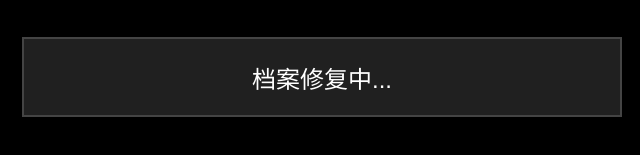
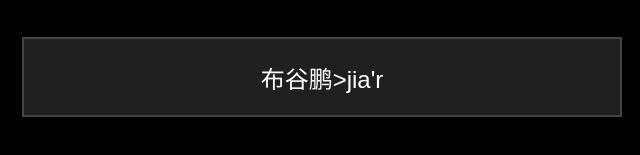
Before and after one commit to HONGYAN777888999/HONGYAN777888999.github.iomouzhu, a plain HTML site: page index.html in a window 1280 px wide. Shown: the part 443-598 px from the top of the page, 318-958 px from the left. Drawn offline with Linux system fonts and the light colour scheme.

Commit message:
Update index.html

```diff
--- a/index.html
+++ b/index.html
@@ -182,7 +182,7 @@
     <div id="main-menu">
         <div class="menu-option" id="option1">维多利塔·蒙莱德·西斯卡尔勒</div>
         <div class="menu-option" id="option2">档案修复中...</div>
-        <div class="menu-option" id="option3">档案修复中...</div>
+        <div class="menu-option" id="option3">布谷鹏>jia'r
     </div>
 
     <!-- 详细档案页面 -->
```
